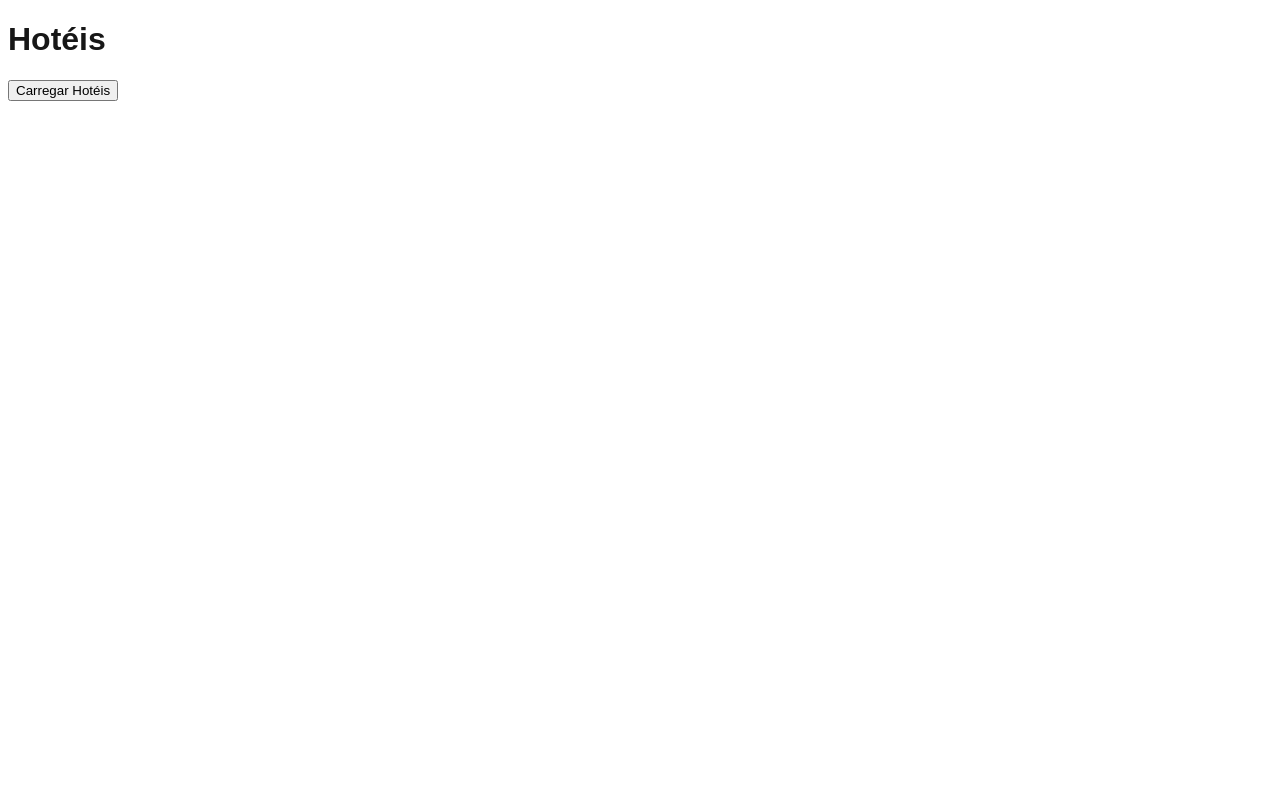
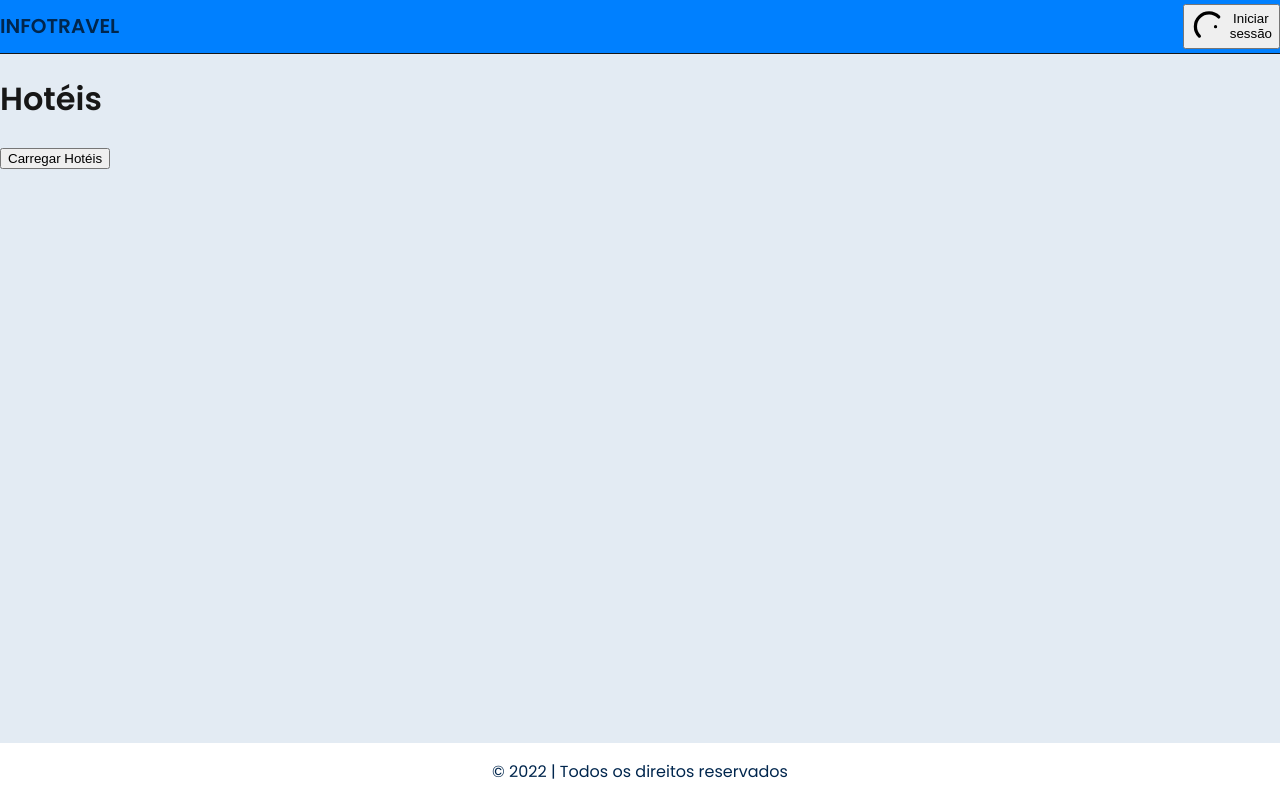
Before and after one commit to Mastereloading/infotera-frontend-project, a Next.js app: page / in a window 1280 px wide. Built offline with nearby package versions, Linux system fonts and the light colour scheme.

Commit message:
feat: created Header and Footer components and standardized color palette

```diff
--- a/package.json
+++ b/package.json
@@ -9,6 +9,7 @@
     "lint": "eslint"
   },
   "dependencies": {
+    "@next/font": "^14.2.15",
     "@tanstack/react-query": "^5.87.4",
     "next": "15.5.2",
     "react": "19.1.0",
@@ -20,9 +21,11 @@
     "@types/node": "^20",
     "@types/react": "^19",
     "@types/react-dom": "^19",
+    "autoprefixer": "^10.4.21",
     "eslint": "^9",
     "eslint-config-next": "15.5.2",
-    "tailwindcss": "^4",
+    "postcss": "^8.5.6",
+    "tailwindcss": "^4.1.13",
     "typescript": "^5"
   }
 }
--- a/src/app/layout.tsx
+++ b/src/app/layout.tsx
@@ -2,14 +2,21 @@
 
 import { ReactNode } from "react"
 import { QueryClient, QueryClientProvider } from "@tanstack/react-query"
+import { Poppins } from 'next/font/google'
 import "@/styles/globals.css"
 
 const queryClient = new QueryClient()
 
+const poppins = Poppins({
+  subsets: ['latin'],
+  weight: ['400', '600'],
+  display: 'swap',
+})
+
 export default function RootLayout({ children }: { children: ReactNode }) {
   return (
     <html lang="pt-br">
-      <body>
+      <body className={`${poppins.className} font-normal`} style={{ backgroundColor: "var(--hotel-light-gray)" }}>
         <QueryClientProvider client={queryClient}>{children}</QueryClientProvider>
       </body>
     </html>
--- a/src/app/page.tsx
+++ b/src/app/page.tsx
@@ -3,6 +3,9 @@
 import { useQuery } from "@tanstack/react-query"
 import { fetchHotels } from "@/lib/api"
 import { HotelItem } from "@/types"
+
+import Header from "@/components/Header"
+import Footer from "@/components/Footer"
 
 export default function HomePage() {
   const { data: hotels, isLoading, error, refetch } = useQuery<HotelItem[]>({
@@ -12,9 +15,10 @@ export default function HomePage() {
   })
 
   return (
-    <main className="p-8">
+    <main className="flex flex-col h-screen">
+      <Header />
+      <div className="flex-1 overflow-auto p-8">
         <h1 className="text-2xl font-bold mb-4">Hotéis</h1>
-
         <button
           onClick={() => refetch()}
           className="px-4 py-2 bg-blue-600 text-white rounded hover:bg-blue-700"
@@ -28,12 +32,15 @@ export default function HomePage() {
         <ul className="mt-4 space-y-2">
           {hotels?.map((h) => (
             <li key={h.id} className="border p-2 rounded">
-            <p className="font-bold">{h.hotel.name}</p>
-            <p>Endereço: {h.hotel.address}</p>
-            <p>Preço: ${h.lowestPrice.amount}</p>
+              <p className="font-bold text-hotel-text">{h.hotel.name}</p>
+              <p className="text-hotel-text">Endereço: {h.hotel.address}</p>
+              <p className="text-hotel-text">Preço: ${h.lowestPrice.amount}</p>
+              <p className="text-hotel-text">--------------------------------------------------</p>
             </li>
           ))}
         </ul>
+      </div>
+      <Footer />
     </main>
   )
 }
--- /dev/null
+++ b/src/components/Footer.tsx
@@ -0,0 +1,9 @@
+"use client"
+
+export default function Footer() {
+  return (
+    <footer className="w-full h-16 flex items-center justify-center bg-hotel-dark text-white flex-shrink-0" style={{ backgroundColor: "var(--hotel-white)" }}>
+      <p className="text-hotel-text">© 2022 | Todos os direitos reservados</p>
+    </footer>
+  )
+}
--- /dev/null
+++ b/src/components/Header.tsx
@@ -0,0 +1,29 @@
+"use client"
+
+export default function Header() {
+  return (
+    <header className="w-full border-b border-gray-300 py-4 px-6 flex justify-between items-center" style={{ backgroundColor: "var(--hotel-primary)" }}>
+      <h1
+        className="font-semibold text-[20px] leading-[26px] text-hotel-text text-right"
+        style={{ width: '101px', height: '26px' }}
+      >INFOTRAVEL</h1>
+      <button className="flex items-center gap-2 text-hotel-blue font-semibold">
+        <svg
+          xmlns="http://www.w3.org/2000/svg"
+          className="h-5 w-5"
+          fill="none"
+          viewBox="0 0 24 24"
+          stroke="currentColor"
+        >
+          <path
+            strokeLinecap="round"
+            strokeLinejoin="round"
+            strokeWidth={2}
+            d="M5.121 17.804A8 8 0 1116.95 6.05M15 12h.01"
+          />
+        </svg>
+        Iniciar sessão
+      </button>
+    </header>
+  )
+}
--- a/src/styles/globals.css
+++ b/src/styles/globals.css
@@ -2,9 +2,24 @@
 @tailwind components;
 @tailwind utilities;
 
+html, body {
+  margin: 0;
+  padding: 0;
+  height: 100%;
+}
+
 :root {
   --background: #ffffff;
   --foreground: #171717;
+  --hotel-primary: #0080FF;
+  --hotel-text: #00264D;
+  --hotel-caption: #698096;
+  --hotel-gray: #BFCCD9;
+  --hotel-light-gray: #E3EBF3;
+  --hotel-white: #FFFFFF;
+  --hotel-overlay: rgba(18, 57, 82, 0.95);
+  --hotel-yellow: #F2BF09;
+  --hotel-red: #FF0000;
 }
 
 @media (prefers-color-scheme: dark) {
@@ -19,3 +34,43 @@ body {
   color: var(--foreground);
   font-family: Arial, Helvetica, sans-serif;
 }
+
+.text-hotel-primary {
+  color: var(--hotel-primary);
+}
+
+.text-hotel-text {
+  color: var(--hotel-text);
+}
+
+.text-hotel-caption {
+  color: var(--hotel-caption);
+}
+
+.text-hotel-gray {
+  color: var(--hotel-gray);
+}
+
+.text-hotel-light-gray {
+  color: var(--hotel-light-gray);
+}
+
+.text-hotel-white {
+  color: var(--hotel-white);
+}
+
+.text-hotel-yellow {
+  color: var(--hotel-yellow);
+}
+
+.text-hotel-red {
+  color: var(--hotel-red);
+}
+
+.bg-hotel-primary {
+  background-color: var(--hotel-primary);
+}
+
+.bg-hotel-overlay {
+  background-color: var(--hotel-overlay);
+}
```
Also changed, not shown: 1 other file (tests, documents, lock files or other folders). Lines whose indentation alone changed are shown as unchanged.
